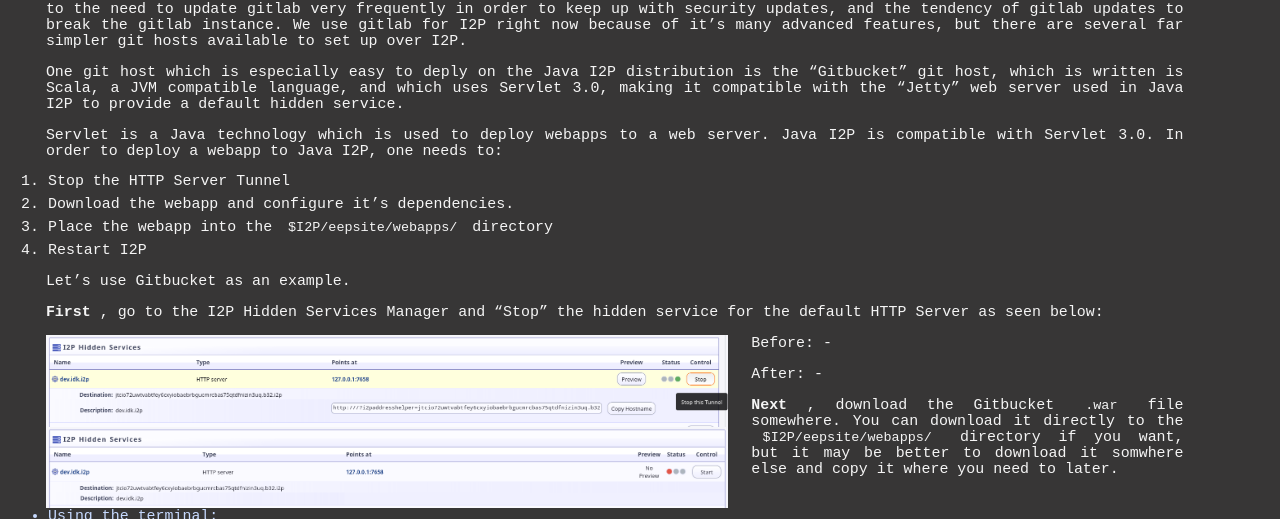
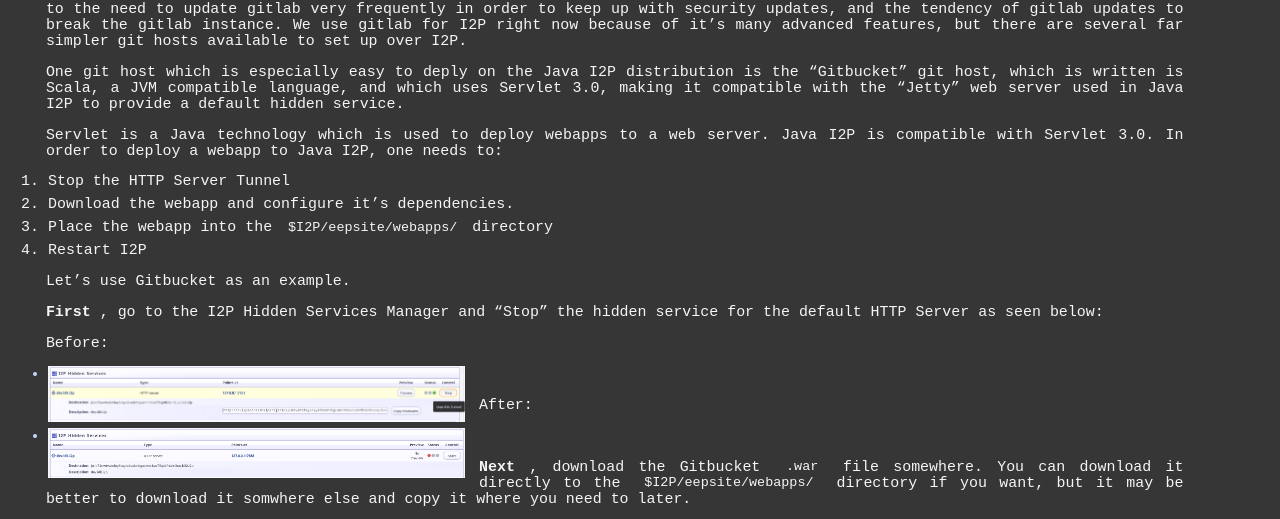
Before and after one commit to eyedeekay/Gitbucket-over-I2P-Tutorial, a plain HTML site: page index.html in a window 1280 px wide. Shown: the part 143-662 px from the top of the page. Drawn offline with Linux system fonts and the light colour scheme.

Commit message:
page generation update for: 2023-10-03 21:23:49.331512862 -0400 EDT m=+0.021943254

```diff
--- a/index.html
+++ b/index.html
@@ -99,14 +99,20 @@
       </p>
       <p>
         Before:
-        -
-        <img src="step-0-0.png" alt="Before" />
       </p>
+      <ul>
+        <li>
+          <img src="step-0-0.png" alt="Before" />
+        </li>
+      </ul>
       <p>
         After:
-        -
-        <img src="step-0-1.png" alt="After" />
       </p>
+      <ul>
+        <li>
+          <img src="step-0-1.png" alt="After" />
+        </li>
+      </ul>
       <p>
         <strong>
           Next
```
Also changed, not shown: 1 other file.
